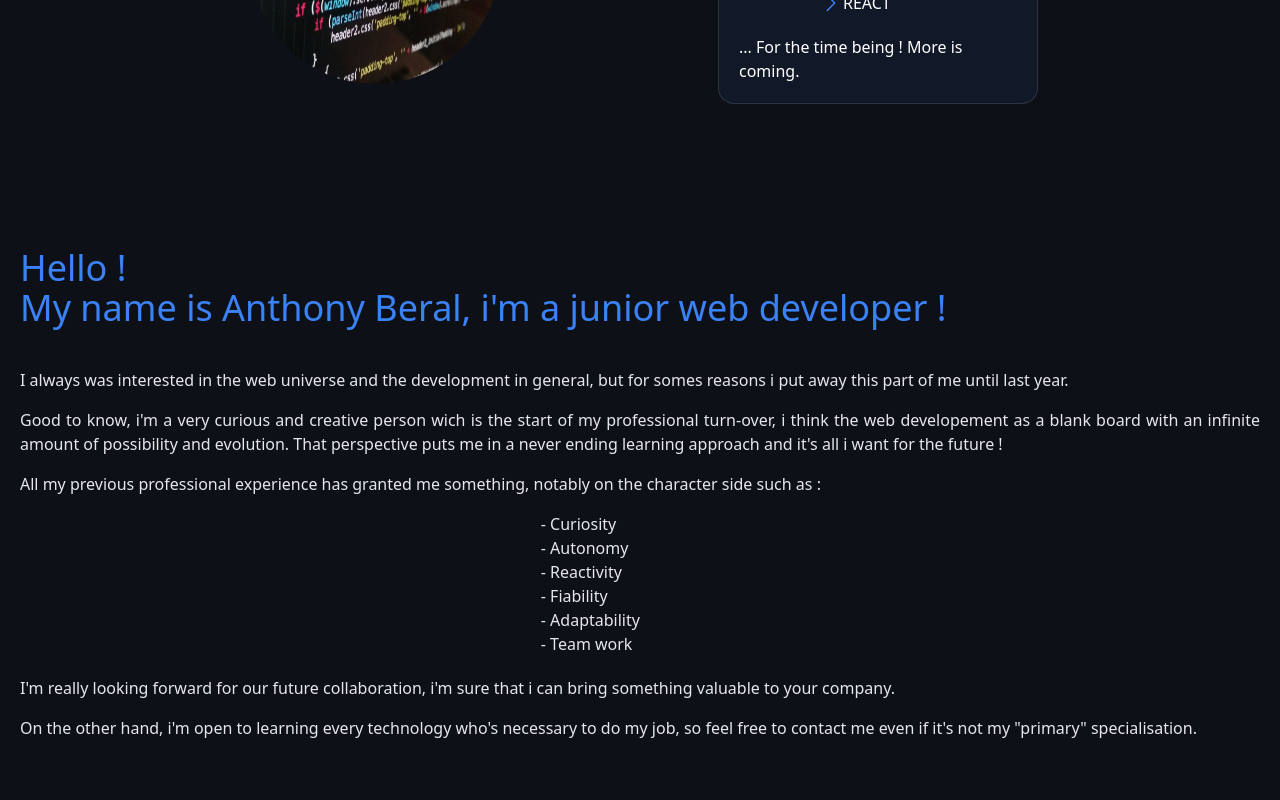
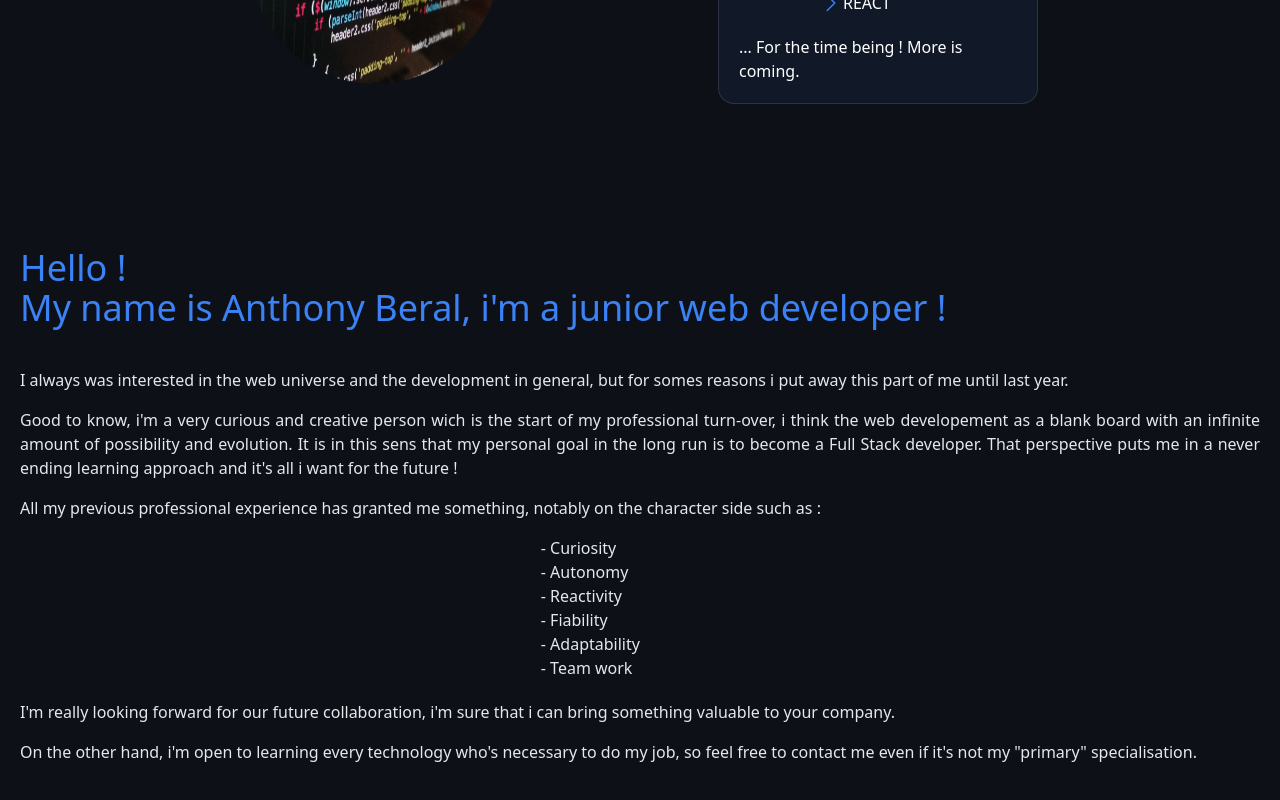
Before and after one commit to Cydh-aB/Personnal-web-app, a React (Vite) app: page /#/ in a window 1280 px wide. Shown: the part 318-1118 px from the top of the page. Built offline with nearby package versions, Linux system fonts and the light colour scheme.

Commit message:
Some presentation change

```diff
--- a/src/components/hero/home.jsx
+++ b/src/components/hero/home.jsx
@@ -1,9 +1,9 @@
 export default function HomeHero() {
     return(
-        <main className="text-gray-200 xl:w-1/2 m-5 mt-16 lg:mt-36 [&_p]:pb-4 flex flex-col justify-center mb-20 [&_p]:text-justify">
+        <main className="text-gray-200 xl:w-1/2 m-5 mt-16 lg:mt-36 [&_p]:pb-4 flex flex-col justify-center mb-9 [&_p]:text-justify">
             <h1 className="text-4xl text-blue-500 mb-10">Hello !<br/> My name is Anthony Beral, i'm a junior web developer !</h1>
             <p>I always was interested in the web universe and the development in general, but for somes reasons i put away this part of me until last year.</p>
-            <p>Good to know, i'm a very curious and creative person wich is the start of my professional turn-over, i think the web developement as a blank board with an infinite amount of possibility and evolution. That perspective puts me in a never ending learning approach and it's all i want for the future !</p>
+            <p>Good to know, i'm a very curious and creative person wich is the start of my professional turn-over, i think the web developement as a blank board with an infinite amount of possibility and evolution. It is in this sens that my personal goal in the long run is to become a Full Stack developer. That perspective puts me in a never ending learning approach and it's all i want for the future !</p>
             <p>All my previous professional experience has granted me something, notably on the character side such as :</p>
             <ul className="ml-[42%] mb-5">
                 <li> - Curiosity</li>
```
